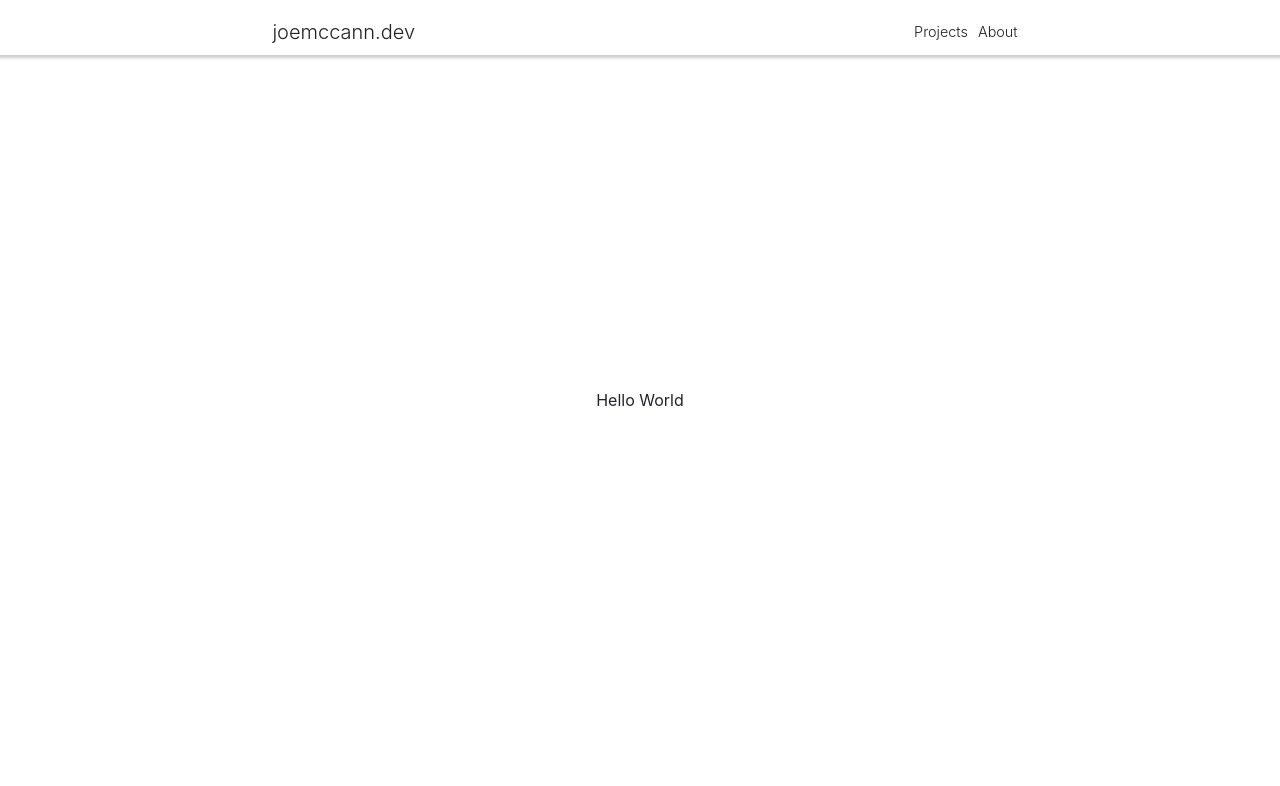
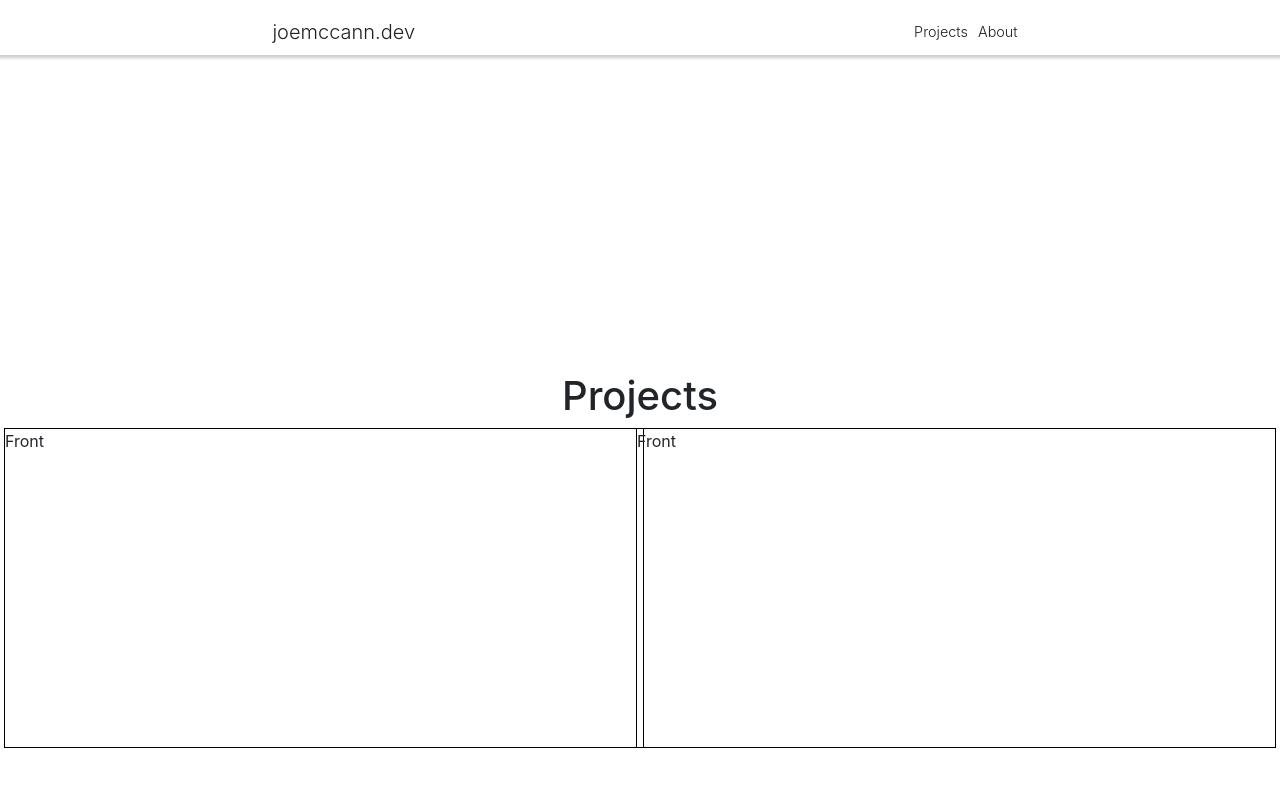
Before and after one commit to the-rabblerouser/portfolio, a Next.js app: page /projects in a window 1280 px wide. Shown: the top 786 px of the page. Built offline with nearby package versions, Linux system fonts and the light colour scheme.

Commit message:
basic cards added to project page

```diff
--- /dev/null
+++ b/components/ProjectCard.js
@@ -0,0 +1,38 @@
+import { useState } from 'react';
+
+import { useSpring, animated as a } from 'react-spring';
+
+import styles from '../styles/Projects.module.css';
+
+const ProjectCard = () => {
+	const [flipped, set] = useState(false);
+	const { transform, opacity } = useSpring({
+		opacity: flipped ? 1 : 0,
+		transform: `perspective(600px) rotateX(${flipped ? 180 : 0}deg)`,
+		config: { mass: 5, tension: 500, friction: 100 },
+	});
+
+	return (
+		<>
+			<div>
+				<div onClick={() => set((state) => !state)}>
+					<a.div
+						className={styles.c}
+						style={{ opacity: opacity.to((o) => 1 - o), transform }}>
+						Front
+					</a.div>
+					<a.div
+						className={styles.c}
+						style={{
+							opacity,
+							transform: transform.to((t) => `${t} rotateX(180deg)`),
+						}}>
+						Back
+					</a.div>
+				</div>
+			</div>
+		</>
+	);
+};
+
+export default ProjectCard;
--- a/pages/projects.js
+++ b/pages/projects.js
@@ -1,11 +1,21 @@
-import React from 'react';
+import { useState } from 'react';
+
+import ProjectCard from '../components/ProjectCard';
 
 import styles from '../styles/Projects.module.css';
 
 const projects = () => {
 	return (
 		<>
-			<div className={styles.container}>Hello World</div>
+			<div className={styles.container}>
+				<div>
+					<h1>Projects</h1>
+				</div>
+				<div className={styles.cardDiv}>
+					<ProjectCard />
+					<ProjectCard />
+				</div>
+			</div>
 		</>
 	);
 };
--- a/styles/Projects.module.css
+++ b/styles/Projects.module.css
@@ -1,8 +1,32 @@
 .container {
 	min-height: 100vh;
+	min-width: 100vw;
 	padding: 0 0.5rem;
 	display: flex;
 	flex-direction: column;
 	justify-content: center;
 	align-items: center;
 }
+
+.cardDiv {
+	width: 100%;
+	height: 100%;
+	display: flex;
+	align-items: center;
+	justify-content: space-around;
+	flex-direction: row;
+	margin-right: 40rem;
+}
+
+.c {
+	position: absolute;
+	top: auto;
+	bottom: auto;
+	width: 40rem;
+	height: 20rem;
+	cursor: pointer;
+	will-change: transform, opacity;
+	border: 1px solid black;
+	/* background-size: cover;
+	background-image: url(https://images.unsplash.com/photo-1544511916-0148ccdeb877?ixlib=rb-1.2.1&ixid=eyJhcHBfaWQiOjEyMDd9&w=1901&q=80i&auto=format&fit=crop); */
+}
```
